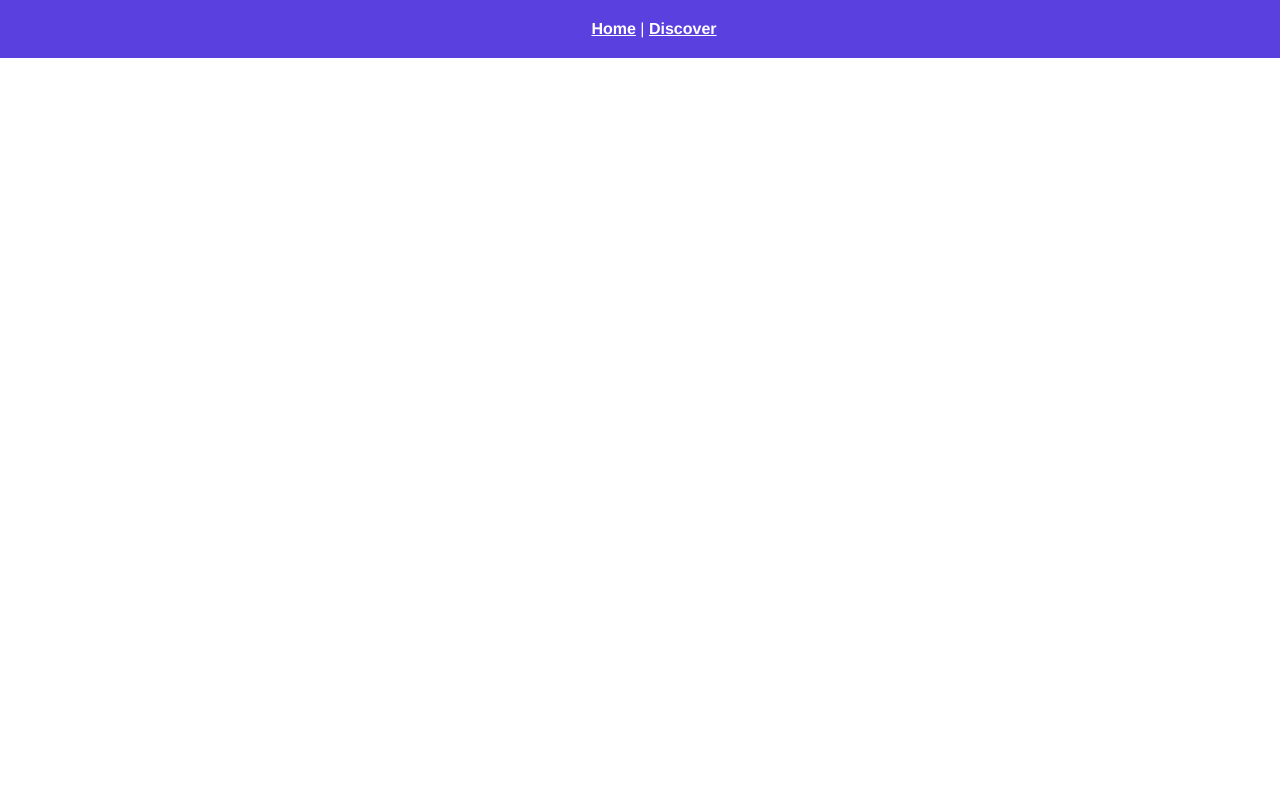
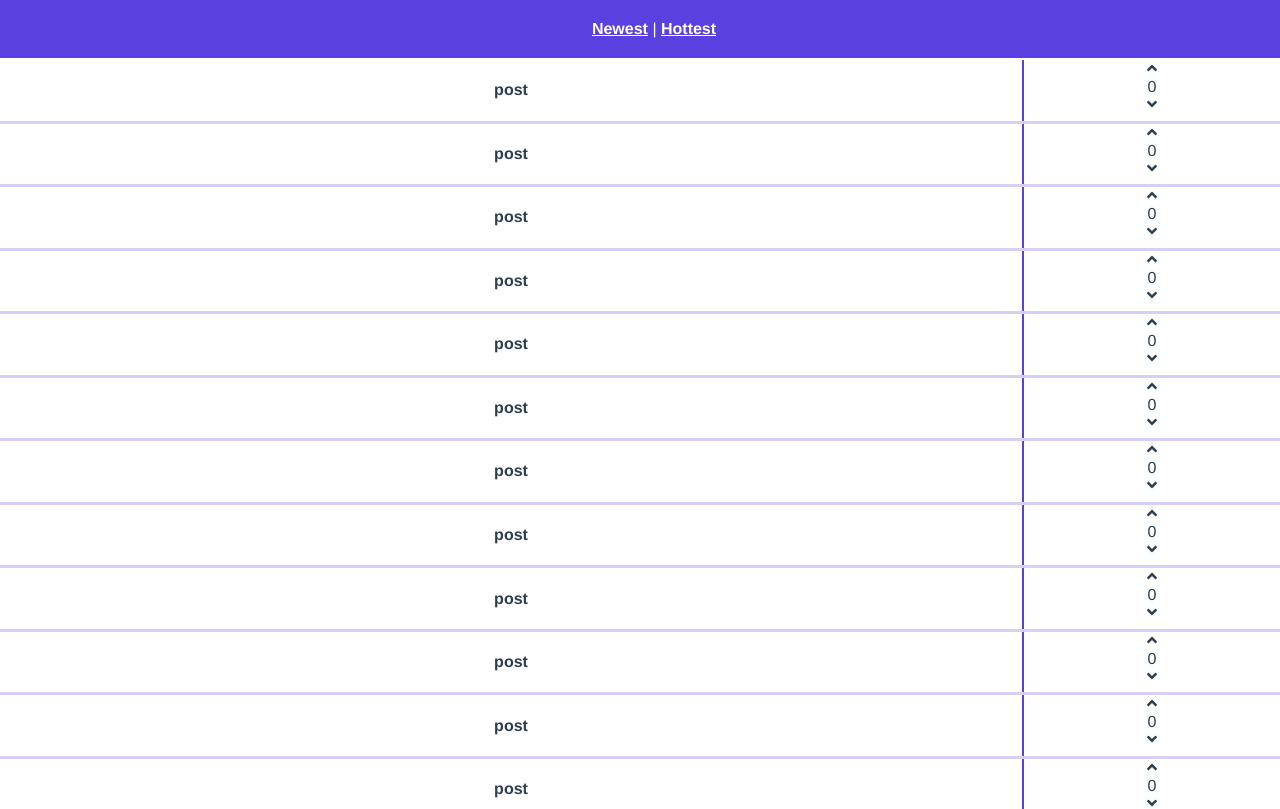
Before and after one commit to Dilan1020/CS1530-Project, a Vue app: page /#/ in a window 1280 px wide. Before the commit this address led to /#/hottest. Shown: the top 809 px of the page. Built offline with nearby package versions, Linux system fonts and the light colour scheme.

Commit message:
Router rename (home/discover to newest/hottest))

```diff
--- a/src/App.vue
+++ b/src/App.vue
@@ -1,8 +1,8 @@
 <template>
 	<div id="app">
 		<div id="nav">
-			<router-link to="/">Home</router-link> |
-			<router-link to="/discover">Discover</router-link>
+			<router-link to="/">Newest</router-link> |
+			<router-link to="/hottest">Hottest</router-link>
 		</div>
 	<router-view/>
 	</div>
--- a/src/router/index.js
+++ b/src/router/index.js
@@ -1,22 +1,24 @@
 import Vue from 'vue'
 import VueRouter from 'vue-router'
-import Home from '../views/Home.vue'
+import Newest from '../views/Newest.vue'
+import Hottest from '../views/Hottest.vue'
 
 Vue.use(VueRouter)
 
 const routes = [
   {
     path: '/',
-    name: 'home',
-    component: Home
+    name: 'newest',
+    component: Newest
   },
   {
-    path: '/discover',
-    name: 'Discover',
+    path: '/hottest',
+    name: 'Hottest',
     // route level code-splitting
     // this generates a separate chunk (about.[hash].js) for this route
     // which is lazy-loaded when the route is visited.
-    component: () => import(/* webpackChunkName: "about" */ '../views/Discover.vue')
+    // component: () => import(/* webpackChunkName: "about" */ '../views/Hottest.vue')
+	component: Hottest
   }
 ]
 
--- a/src/views/Discover.vue
+++ /dev/null
@@ -1,9 +0,0 @@
-<template>
-	<div class="discover">
-		<h2>Discover nearby hot topics</h2>
-	</div>
-</template>
-
-<style lang="scss">
-@import "../scss/global.scss";
-</style>
--- /dev/null
+++ b/src/views/Hottest.vue
@@ -0,0 +1,34 @@
+<template>
+	<div class="home">
+		<post></post>
+		<post></post>
+		<post></post>
+		<post></post>
+		<post></post>
+		<post></post>
+		<post></post>
+		<post></post>
+		<post></post>
+		<post></post>
+		<post></post>
+		<post></post>
+		<post></post>
+		<post></post>
+		<post></post>
+	</div>
+</template>
+
+
+<script>
+import Post from '@/components/Post.vue'
+export default {
+	name: 'home',
+		components: {
+			Post
+	}
+}
+</script>
+
+<style lang="scss">
+@import "../scss/global.scss";
+</style>
```
Also changed, not shown: src/views/Newest.vue (renamed from src/views/Home.vue).
